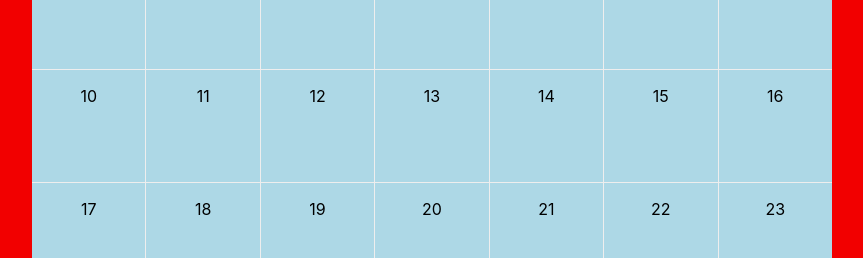
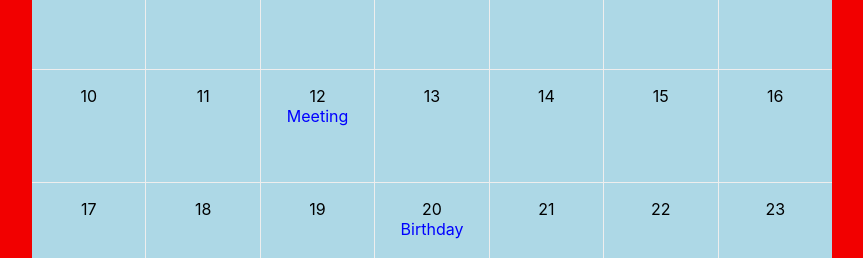
Before and after one commit to Davecamerini/Projects, a React (Create React App) app in the folder React/aind/: page / in a window 1280 px wide. Shown: the part 694-952 px from the top of the page, without its empty margins (208-1071 px from the left). Built offline with nearby package versions, Linux system fonts and the light colour scheme.

Commit message:
calendar changes

```diff
--- a/React/aind/src/App.tsx
+++ b/React/aind/src/App.tsx
@@ -6,6 +6,13 @@ import Calendar from './component/calendar/Calendar.tsx';
 import './App.css';
 
 function App() {
+  const events = {
+    '2024-11-12': 'Meeting',
+    '2024-11-20': 'Birthday',
+  };
+  const formatDate = (date: Date) => {
+    return `${date.getFullYear()}-${String(date.getMonth() + 1).padStart(2, '0')}-${String(date.getDate()).padStart(2, '0')}`;
+  };
   return (
     <div className="App">
       <Helmet>
@@ -15,8 +22,20 @@ function App() {
         <img src={logo} className="App-logo" alt="logo" />
         <h1>Welcome to AIND</h1>
       </header>
-      <body className='mainContent'>
-        <Calendar />
+      <body className='mainHeade'>
+        {/* <Calendar /> */}
+        <Calendar
+          renderCell={(date) => (
+            <div>
+              <div>{date.getDate()}</div>
+              {events[formatDate(date)] && (
+                <div style={{ color: 'blue' }}>
+                  {events[formatDate(date)]}
+                </div>
+              )}
+            </div>
+          )}
+        />
       </body>
     </div>
 
```
